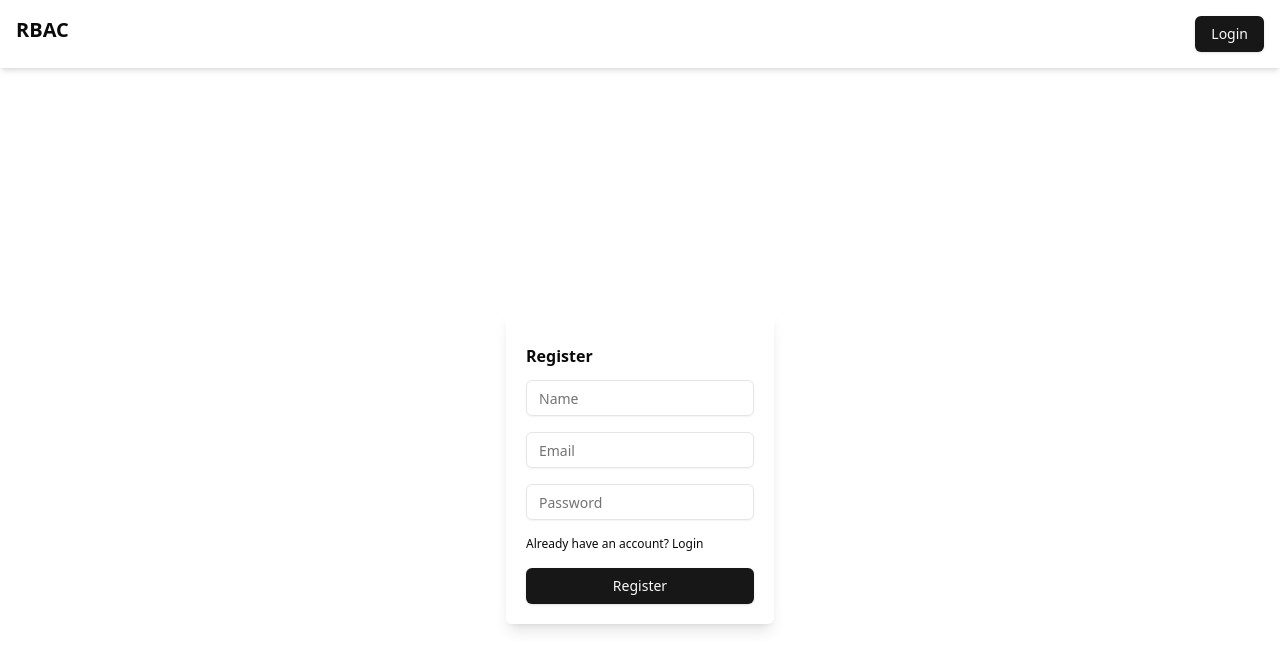
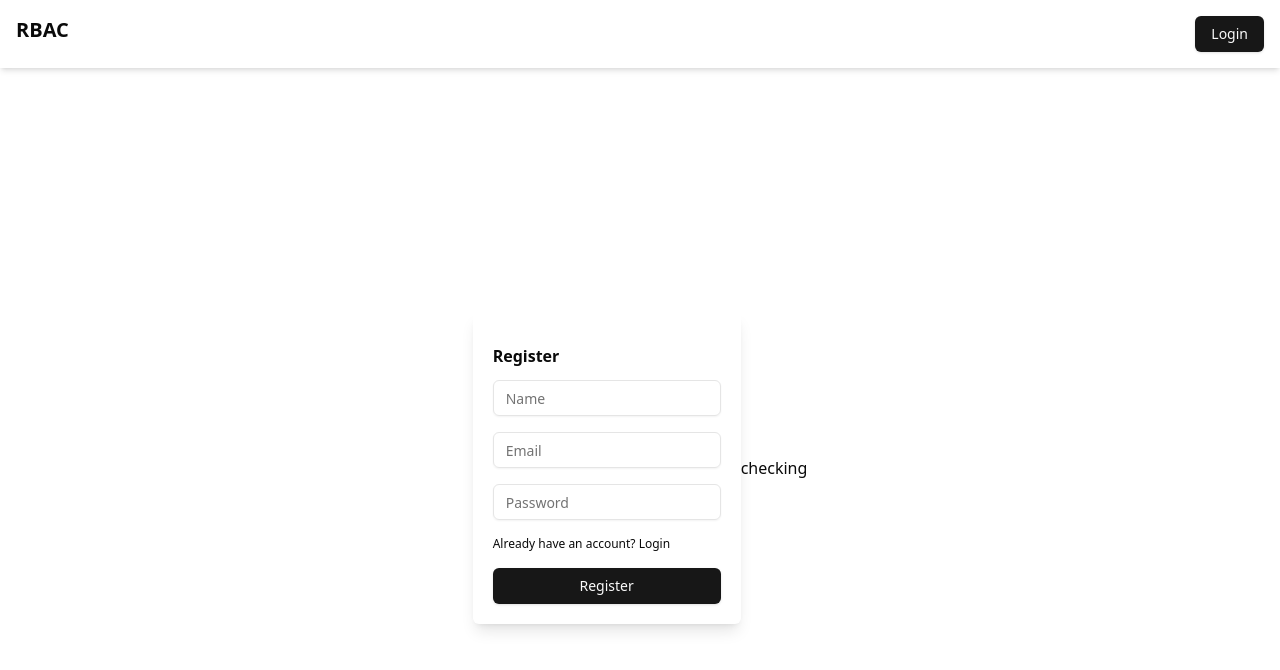
Before and after one commit to Aman0413/RBAC, a React (Vite) app in the folder client/: page /register in a window 1280 px wide. Shown: the top 670 px of the page. Built offline with nearby package versions, Linux system fonts and the light colour scheme.

Commit message:
checking deployment

```diff
--- a/client/src/pages/Register.tsx
+++ b/client/src/pages/Register.tsx
@@ -78,6 +78,10 @@ function Register() {
 
                 </form>
             </div>
+
+            <div>
+                checking
+            </div>
         </div>
     )
 }
```
